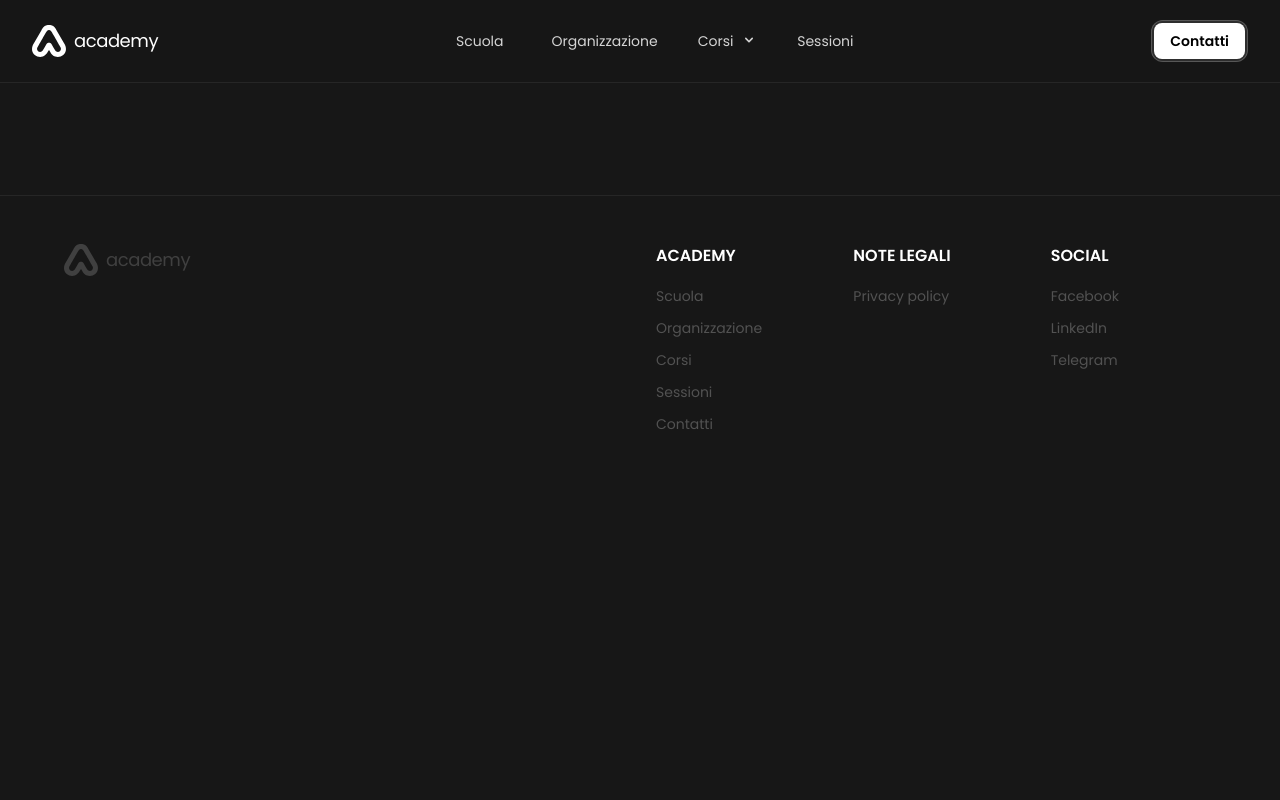
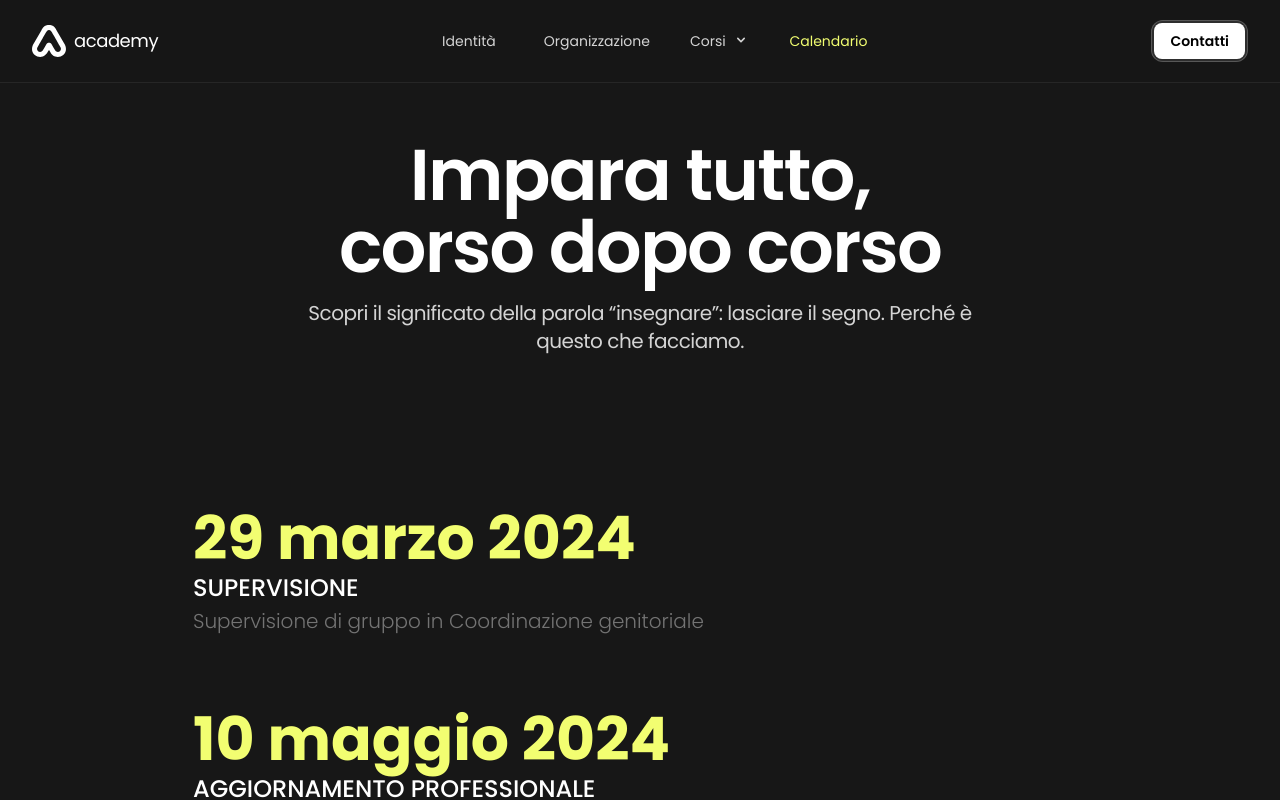
Before and after one commit to plasm/academy, a Nuxt app: page /calendario in a window 1280 px wide. Shown: the top 800 px of the page. Built offline with nearby package versions, Linux system fonts and the light colour scheme.

Commit message:
feat: pages refactoring

```diff
--- a/components/ac-navigation/index.vue
+++ b/components/ac-navigation/index.vue
@@ -16,10 +16,10 @@
       <nav :class="{ 'flex': menuIsOpen, 'hidden': !menuIsOpen }" class="grow flex-col items-center md:flex md:flex-row md:justify-end md:pb-0">
         <nuxt-link
           class="navigation-link lg:ml-auto"
-          to="/scuola"
-          title="Scuola"
+          to="/identita"
+          title="Identità"
         >
-          Scuola
+          Identità
         </nuxt-link>
         <nuxt-link
           class="navigation-link"
@@ -89,10 +89,10 @@
         </div>
         <nuxt-link
           class="navigation-link"
-          to="/sessioni"
-          title="Sessioni"
+          to="/calendario"
+          title="Calendario"
         >
-          Sessioni
+          Calendario
         </nuxt-link>
 
         <div class="flex list-none items-center gap-2 md:ml-4 lg:ml-auto">
--- a/json/footer.json
+++ b/json/footer.json
@@ -1,8 +1,8 @@
 {
   "academy": [
     {
-      "title": "Scuola",
-      "route": "/scuola"
+      "title": "Identità",
+      "route": "/identita"
     },
     {
       "title": "Organizzazione",
@@ -13,8 +13,8 @@
       "route": "/corsi"
     },
     {
-      "title": "Sessioni",
-      "route": "/sessioni"
+      "title": "Calendario",
+      "route": "/calendario"
     },
     {
       "title": "Contatti",
--- a/pages/sessioni.vue
+++ b/pages/calendario.vue
@@ -9,7 +9,7 @@
     </ac-heading>
 
     <div class="mx-auto mt-20 flex w-full max-w-5xl flex-col items-start justify-start gap-2 px-4 sm:px-6 md:px-8">
-      <nuxt-link v-for="(session, index) in sessions" :key="index" class="w-full" :to="session.route" target="_blank">
+      <nuxt-link v-for="(session, index) in calendar" :key="index" class="w-full" :to="session.route" target="_blank">
         <ac-session-stack :session="session" />
       </nuxt-link>
     </div>
@@ -17,12 +17,12 @@
 </template>
 
 <script>
-import sessions from '@/json/sessions.json'
+import calendar from '@/json/calendar.json'
 export default {
   name: 'page-sessioni',
   data () {
     return {
-      sessions
+      calendar
     }
   }
 }
```
Also changed, not shown: json/calendar.json (renamed from json/sessions.json), pages/identita.vue (renamed from pages/scuola.vue).
